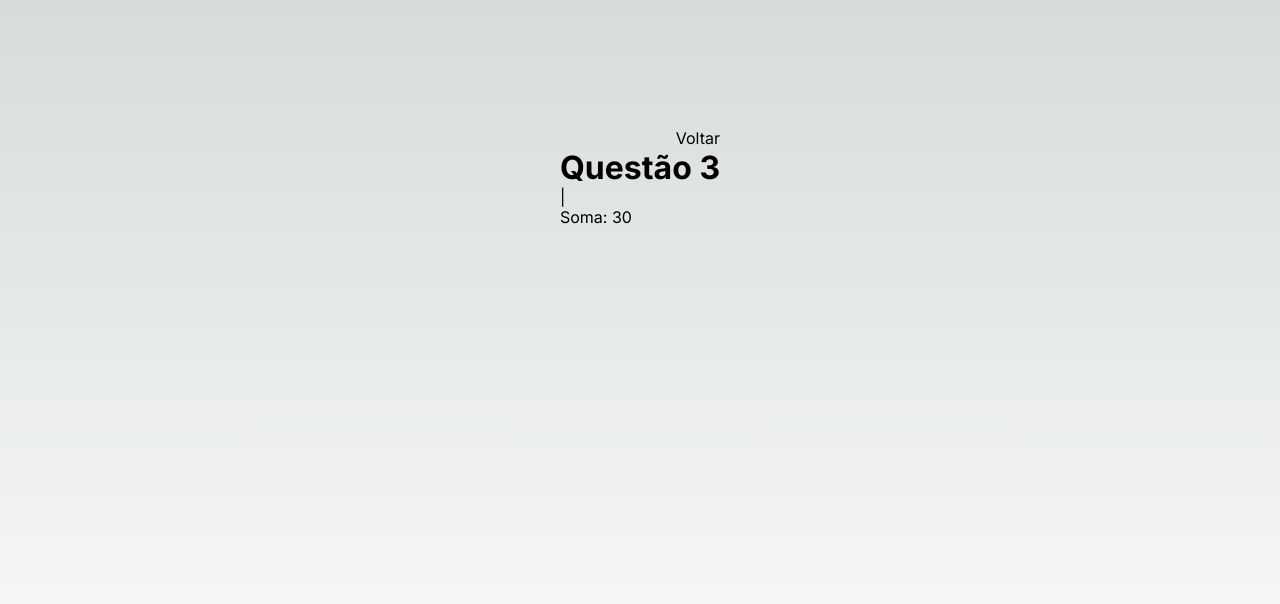
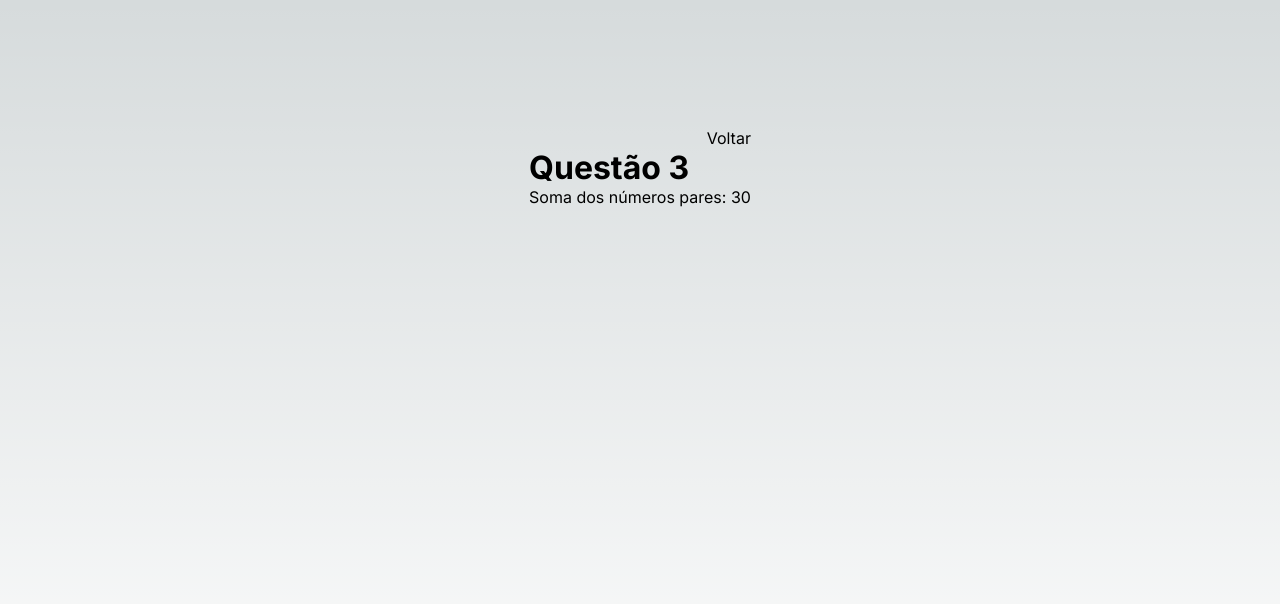
Before and after one commit to PauloHMJ/teste-tecnico-estagiario-main, a Next.js app: page /questoes/3 in a window 1280 px wide. Shown: the top 604 px of the page. Built offline with nearby package versions, Linux system fonts and the light colour scheme.

Commit message:
Update page.jsx

```diff
--- a/src/app/questoes/3/page.jsx
+++ b/src/app/questoes/3/page.jsx
@@ -3,8 +3,8 @@ import React from "react";
 const numerosInteiros = [1, 2, 3, 4, 5, 6, 7, 8, 9, 10];
 
 const CalcularSomaPares = (numeros) => {
-  return numeros.reduce ((soma, numero) => {
-    if (numero % 2 === 0){
+  return numeros.reduce((soma, numero) => {
+    if (numero % 2 === 0) {
       return soma + numero;
     }
     return soma;
@@ -12,22 +12,19 @@ const CalcularSomaPares = (numeros) => {
 };
 
 export default function Questao3() {
-
-  const SomaPares = CalcularSomaPares(numerosInteiros);
+  const somaPares = CalcularSomaPares(numerosInteiros);
 
   return (
     <>
       <h1>Questão 3</h1>
 
-      |<p>Soma: {SomaPares}</p>
 
-     {/* <p>
+      <p>Soma dos números pares: {somaPares}</p>
+
+           {/* <p>
         Escreva uma função JavaScript que recebe uma matriz de números inteiros
         e retorna a soma de todos os números pares. Exiba a soma na tela.
-      </p>
-      <p>Soma:</p>
-      */}
-
+      </p> */}
     </>
   );
 }
```
